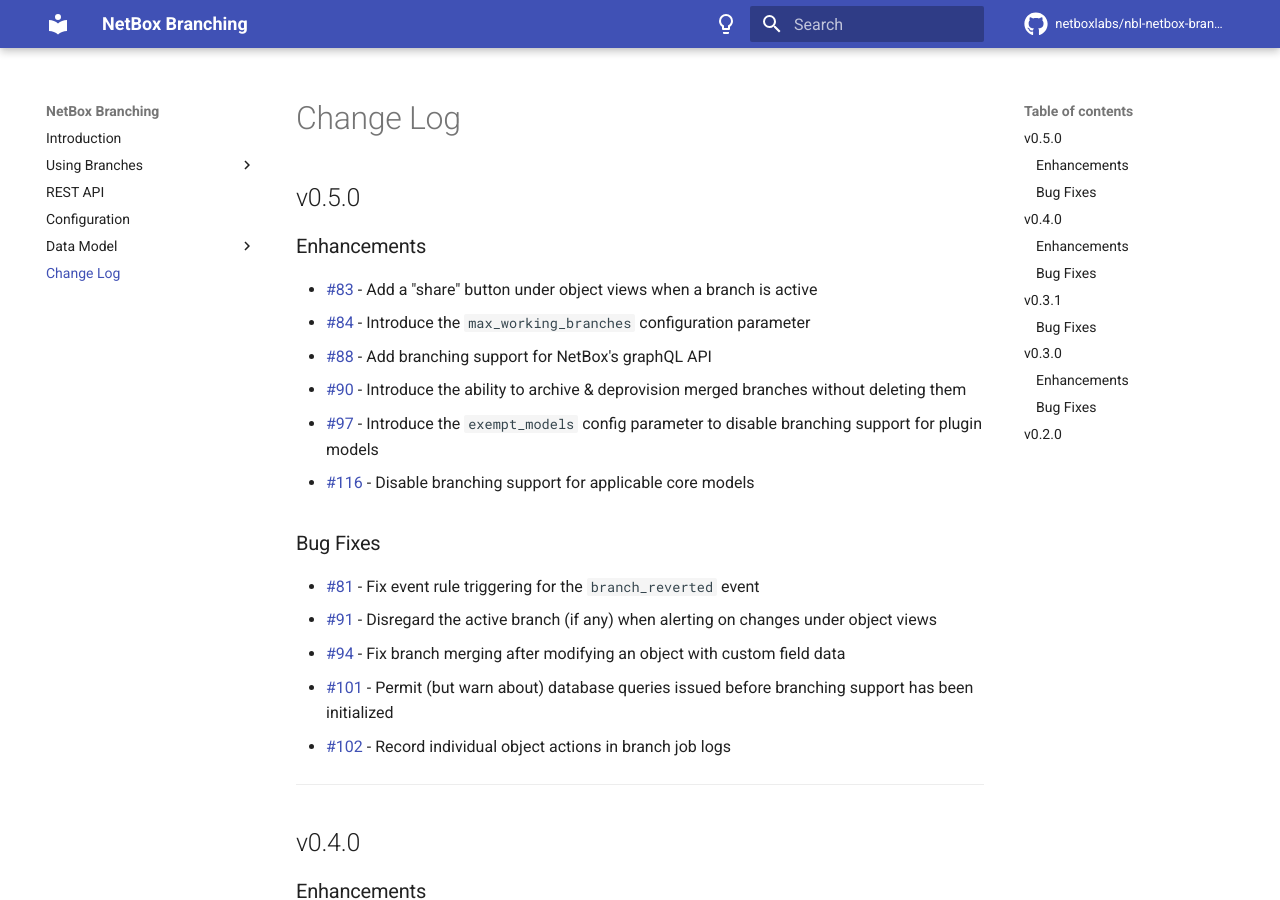
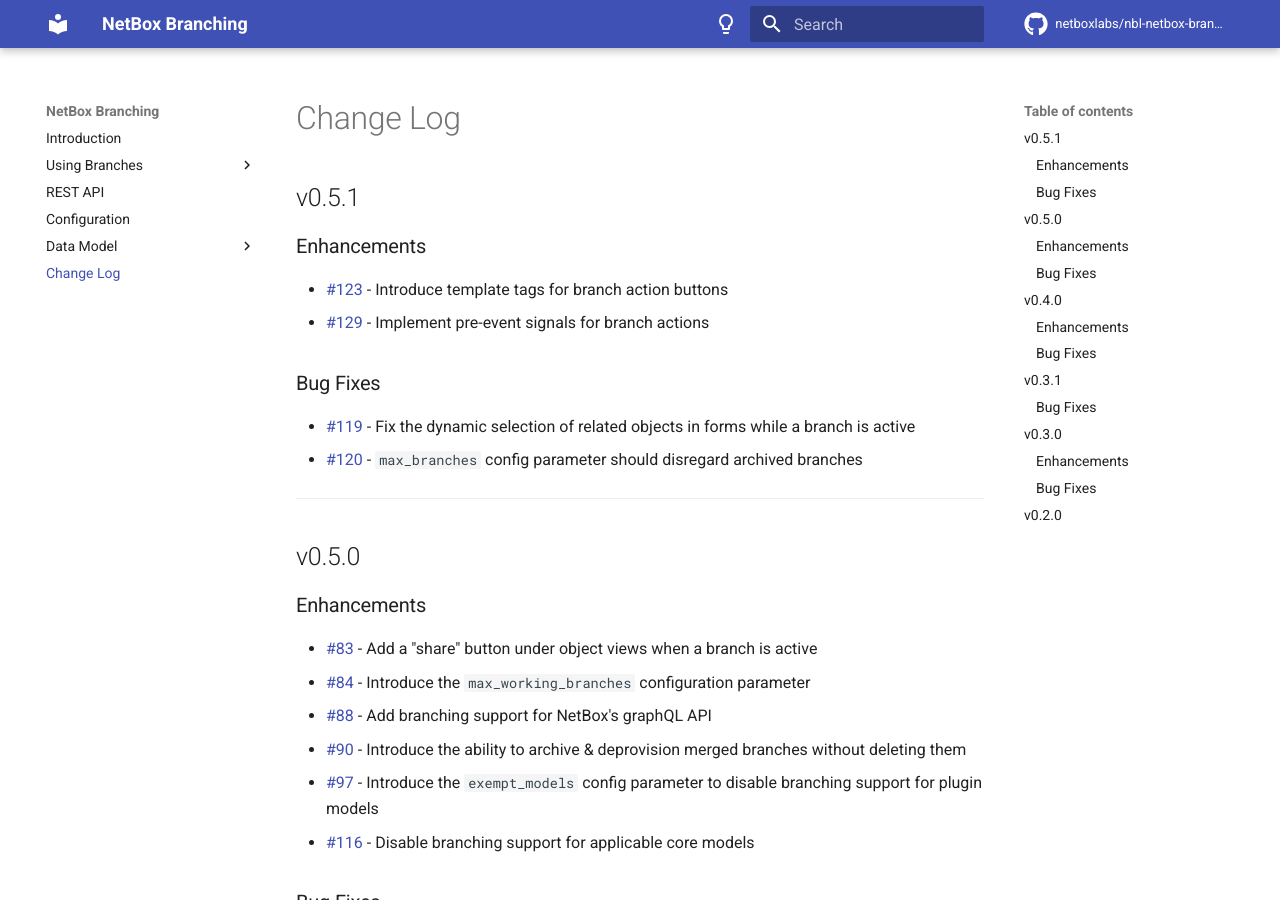
Before and after one commit to netboxlabs/netbox-branching, an MkDocs documentation site: the page built from docs/changelog.md, in a window 1280 px wide and 900 px high. Built offline with MkDocs 1.6.1 and Material for MkDocs 9.7.7, drawn with Linux system fonts in a browser that asks for light colours; comment, search, counter and statistics services are not loaded.

Commit message:
Update changelog

```diff
--- a/docs/changelog.md
+++ b/docs/changelog.md
@@ -1,4 +1,18 @@
 # Change Log
+
+## v0.5.1
+
+### Enhancements
+
+* [#123](https://github.com/netboxlabs/netbox-branching/issues/123) - Introduce template tags for branch action buttons
+* [#129](https://github.com/netboxlabs/netbox-branching/issues/129) - Implement pre-event signals for branch actions
+
+### Bug Fixes
+
+* [#119](https://github.com/netboxlabs/netbox-branching/issues/119) - Fix the dynamic selection of related objects in forms while a branch is active
+* [#120](https://github.com/netboxlabs/netbox-branching/issues/120) - `max_branches` config parameter should disregard archived branches
+
+---
 
 ## v0.5.0
 
```
